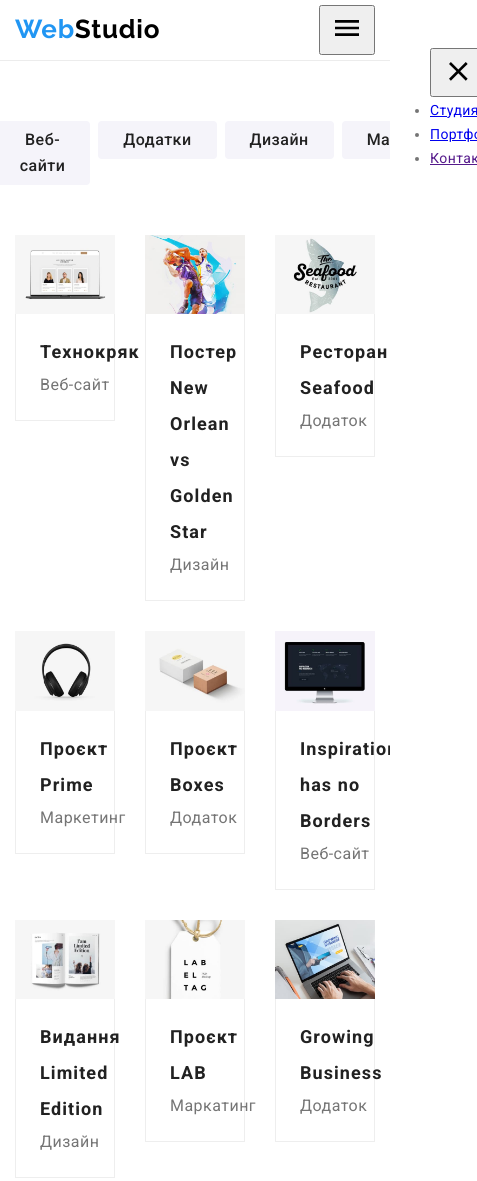
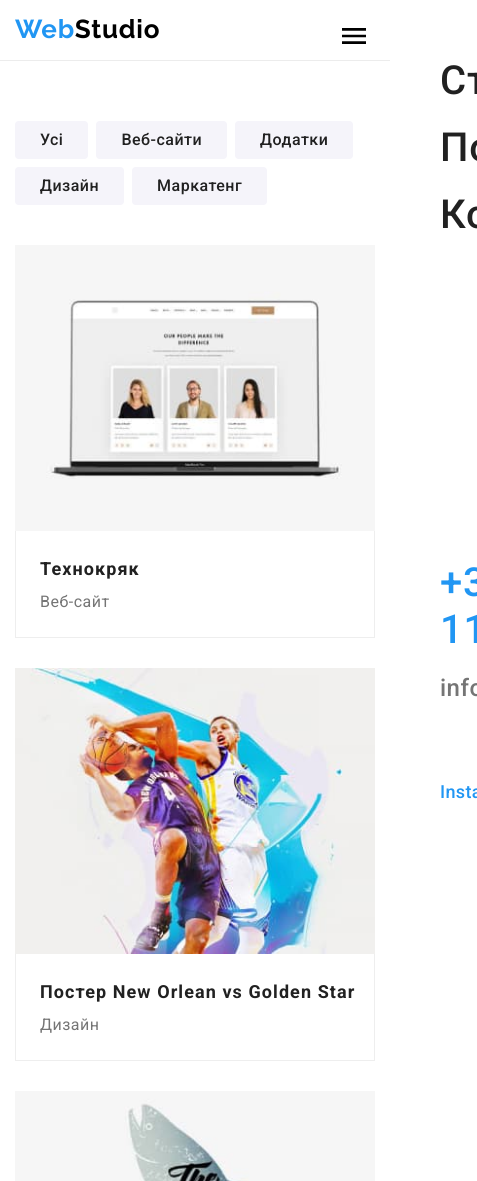
Before and after one commit to BohdanHubin/goit-markup-hw-08, a plain HTML site: page portfolio.html in a window 390 px wide. Shown: the top 1181 px of the page, 477 px wide, since content can reach past the window. Drawn offline with nearby package versions, Linux system fonts and the light colour scheme.

Commit message:
добавляет адаптивность на старницу портфолио

```diff
--- a/portfolio.html
+++ b/portfolio.html
@@ -51,11 +51,10 @@
                     </a>
                 </li>
             </ul>
-            <button class="menu-toggle js-open-menu" aria-expanded="false" aria-controls="mobile-menu">
+            <button class="mobile-menu__toggle js-open-menu" aria-expanded="false" aria-controls="mobile-menu">
                 <svg width="40px" height="40px">
                     <use href="./images/symbol-defs.svg#menu"></use>
                 </svg>
-
             </button>
         </div>
     </header>
@@ -86,7 +85,8 @@
                     <li class="portfolio__item" >
                         <a href="" class="portfolio__link">
                             <div class="portfolio__thumb">
-                                <img src="./images/images-portfolio/img1.jpg" alt="Приклад веб-сайту Технокряк" width="370">
+                                <img srcset="./images/images-portfolio/img1.jpg 1x, ./images/images-portfolio/img1@2x.jpeg 2x"
+                                 src="./images/images-portfolio/img1.jpg" alt="Приклад веб-сайту Технокряк" class="portfolio__photo">
                                 <p class="portfolio__text">
                                     Ресурс пропонує комплексні пропозиції з різним рівнем функціоналу та сервісів. Все це дозволить відвідувачу отримати
                                     вичерпні відомості про компанію чи приватну особу.
@@ -107,7 +107,8 @@
                     <li class="portfolio__item" >
                         <a href="" class="portfolio__link">
                             <div class="portfolio__thumb">
-                                <img src="./images/images-portfolio/img2.jpg" alt="Постер до баскетбольного матчу" width="370">
+                                <img srcset="./images/images-portfolio/img2.jpg 1x, ./images/images-portfolio/img2@2x.jpeg 2x"
+                                 src="./images/images-portfolio/img2.jpg" alt="Постер до баскетбольного матчу"  class="portfolio__photo">
                                 <p class="portfolio__text">
                                     Ресурс пропонує комплексні пропозиції з різним рівнем функціоналу та сервісів. Все це дозволить відвідувачу отримати
                                     вичерпні відомості про компанію чи приватну особу.
@@ -128,7 +129,8 @@
                     <li class="portfolio__item" >
                         <a href="" class="portfolio__link">
                             <div class="portfolio__thumb">
-                                <img src="./images/images-portfolio/img3.jpg" alt="Додаток ресторану морської кухні" width="370">
+                                <img srcset="./images/images-portfolio/img3.jpg 1x, ./images/images-portfolio/img3@2x.jpeg 2x"
+                                 src="./images/images-portfolio/img3.jpg" alt="Додаток ресторану морської кухні"  class="portfolio__photo">
                                 <p class="portfolio__text">
                                     Ресурс пропонує комплексні пропозиції з різним рівнем функціоналу та сервісів. Все це дозволить відвідувачу отримати
                                     вичерпні відомості про компанію чи приватну особу.
@@ -149,7 +151,8 @@
                     <li class="portfolio__item" >
                         <a href="" class="portfolio__link">
                             <div class="portfolio__thumb">
-                                <img src="./images/images-portfolio/img4.jpg" alt="Приклад маркетингового проєкту" width="370">
+                                <img srcset="./images/images-portfolio/img4.jpg 1x, ./images/images-portfolio/img4@2x.jpeg 2x"
+                                 src="./images/images-portfolio/img4.jpg" alt="Приклад маркетингового проєкту" class="portfolio__photo">
                                 <p class="portfolio__text">
                                     Ресурс пропонує комплексні пропозиції з різним рівнем функціоналу та сервісів. Все це дозволить відвідувачу отримати
                                     вичерпні відомості про компанію чи приватну особу.
@@ -170,7 +173,8 @@
                     <li class="portfolio__item" >
                         <a href="" class="portfolio__link">
                             <div class="portfolio__thumb">
-                                <img src="./images/images-portfolio/img5.jpg" alt="Додаток служби пакування" width="370">
+                                <img srcset="./images/images-portfolio/img5.jpg 1x, ./images/images-portfolio/img5@2x.jpeg 2x"
+                                 src="./images/images-portfolio/img5.jpg" alt="Додаток служби пакування"  class="portfolio__photo">
                                 <p class="portfolio__text">
                                     Ресурс пропонує комплексні пропозиції з різним рівнем функціоналу та сервісів. Все це дозволить відвідувачу отримати
                                     вичерпні відомості про компанію чи приватну особу.
@@ -191,7 +195,8 @@
                     <li class="portfolio__item" >
                         <a href="" class="portfolio__link">
                             <div class="portfolio__thumb">
-                                <img src="./images/images-portfolio/img6.jpg" alt="Приклад веб-сайту" width="370">
+                                <img srcset="./images/images-portfolio/img6.jpg 1x, ./images/images-portfolio/img6@2x.jpeg 2x"
+                                 src="./images/images-portfolio/img6.jpg" alt="Приклад веб-сайту"  class="portfolio__photo">
                                 <p class="portfolio__text">
                                     Ресурс пропонує комплексні пропозиції з різним рівнем функціоналу та сервісів. Все це дозволить відвідувачу отримати
                                     вичерпні відомості про компанію чи приватну особу.
@@ -213,7 +218,8 @@
                     <li class="portfolio__item" >
                         <a href="" class="portfolio__link">
                             <div class="portfolio__thumb">
-                                <img src="./images/images-portfolio/img7.jpg" alt="Дизайн для друкованного видання" width="370">
+                                <img srcset="./images/images-portfolio/img7.jpg 1x, ./images/images-portfolio/img7@2x.jpeg 2x"
+                                 src="./images/images-portfolio/img7.jpg" alt="Дизайн для друкованного видання" class="portfolio__photo">
                                 <p class="portfolio__text">
                                     Ресурс пропонує комплексні пропозиції з різним рівнем функціоналу та сервісів. Все це дозволить відвідувачу отримати
                                     вичерпні відомості про компанію чи приватну особу.
@@ -235,7 +241,8 @@
                     <li class="portfolio__item" >
                         <a href="" class="portfolio__link">
                             <div class="portfolio__thumb">
-                                <img src="./images/images-portfolio/img8.jpg" alt="Приклад маркетингового проєкту" width="370">
+                                <img srcset="./images/images-portfolio/img8.jpg 1x, ./images/images-portfolio/img8@2x.jpeg 2x"
+                                 src="./images/images-portfolio/img8.jpg" alt="Приклад маркетингового проєкту"  class="portfolio__photo">
                                 <p class="portfolio__text">
                                     Ресурс пропонує комплексні пропозиції з різним рівнем функціоналу та сервісів. Все це дозволить відвідувачу отримати
                                     вичерпні відомості про компанію чи приватну особу.
@@ -257,7 +264,8 @@
                     <li class="portfolio__item" >
                         <a href="" class="portfolio__link">
                             <div class="portfolio__thumb">
-                                <img src="./images/images-portfolio/img9.jpg" alt="Додаток для ведення бізнесу" width="370">
+                                <img srcset="./images/images-portfolio/img9.jpg 1x, ./images/images-portfolio/img9@2x.jpeg 2x"
+                                 src="./images/images-portfolio/img9.jpg" alt="Додаток для ведення бізнесу" class="portfolio__photo">
                                 <p class="portfolio__text">
                                     Ресурс пропонує комплексні пропозиції з різним рівнем функціоналу та сервісів. Все це дозволить відвідувачу отримати
                                     вичерпні відомості про компанію чи приватну особу.
@@ -281,8 +289,10 @@
     </main>
     <footer class="footer">
         <div class="container footer-position">
-            <div>
-                <a href="./index.html" class="logo footer__logo">Web<span class="logo__text--inversion">Studio</span></a>
+            <div class="footer-position__tablet">
+                <div class="footer-contact">
+                    <a href="./index.html" class="logo footer__logo">Web<span
+                            class="logo__text--inversion">Studio</span></a>
                     <address>
                         <ul class="footer-contact__list">
                             <li class="footer-contact__item">
@@ -302,7 +312,7 @@
                 </div>
                 <div class="footer-socialmedia">
                     <p class="sm__title">Приєднуйтесь</p>
-                <ul class="sm__list sm__list--geometry">
+                    <ul class="sm__list">
                         <li class="sm-item">
                             <a class="sm__link sm__link--inversion" href="">
                                 <svg width="20px" height="20px">
@@ -333,6 +343,7 @@
                         </li>
                     </ul>
                 </div>
+            </div>
             <div class="footer-form">
                 <p class="footer-form__title">Підпишіться на розсилку</p>
                 <form name="signup_form" class="form">
@@ -351,17 +362,40 @@
         </div>
     </footer>
     <div class="menu-container js-menu-container" id="mobile-menu">
-        <button class="menu-toggle js-close-menu">
+        <button class="mobile-menu__toggle js-close-menu">
             <svg width="40px" height="40px">
                 <use href="./images/symbol-defs.svg#closemenu"></use>
             </svg>
         </button>
 
-        <ul class="mobile-menu">
-            <li><a href="./index.html" class="link">Студия</a></li>
-            <li><a href="./portfolio.html" class="link">Портфолио</a></li>
-            <li><a href="" class="link">Контакты</a></li>
+        <ul class="mobile-menu__navigation">
+            <li><a href="./index.html" class="mobile-menu__link">Студия</a></li>
+            <li><a href="./portfolio.html" class="mobile-menu__link">Портфолио</a></li>
+            <li><a href="" class="mobile-menu__link">Контакты</a></li>
         </ul>
+        <ul class="mobile-menu__navigation mobile-contact">
+            <li class="mobile-contact__item">
+                <a class="mobile-contact__link" href="tel:+380961111111">+38 096 111 11 11</a>
+            </li>
+            <li class="mobile-contact__item">
+                <a class="mobile-contact__link" href="mailto:info@devstudio.com">info@devstudio.com</a>
+            </li>
+        </ul>
+        <ul class="mobile-menu__navigation mobile-socialmedia">
+            <li>
+                <a class=mobile-socialmedia_link href="">Instagram</a>
+            </li>
+            <li>
+                <a class=mobile-socialmedia_link href="">Twitter</a>
+            </li>
+            <li>
+                <a class=mobile-socialmedia_link href="">Facebook</a>
+            </li>
+            <li>
+                <a class=mobile-socialmedia_link href="">Linkedin</a>
+            </li>
+        </ul>
+
     </div>
     <script src="./js/mobile-menu.js"></script>
 </body>
--- a/sass/component/_buttons.scss
+++ b/sass/component/_buttons.scss
@@ -64,11 +64,19 @@
  }
 
  .portfolio-button__list {
-     display: flex;
-     justify-content: center;
-     list-style: none;
-     padding-bottom: 50px;
-     gap: 8px;
+    display: flex;
+    flex-wrap: wrap;
+    list-style: none;
+    padding-bottom: 40px;
+    gap: 8px;
+
+    @media screen and (min-width:768px) {
+        justify-content: center;
+        padding-bottom: 30px;
+    }
+    @media screen and (min-width:768px) {
+        padding-bottom: 50px;
+        }
  }
 
  .portfolio-button {
--- a/sass/component/_portfolio.scss
+++ b/sass/component/_portfolio.scss
@@ -2,23 +2,36 @@
 
 
 .portfolio__list {
-    display: flex;
-    flex-wrap: wrap;
     list-style: none;
+
+    @media screen and (min-width:768px) {
+        display: flex;
+        flex-wrap: wrap;
+        gap: 30px;
+    }
 }
 
 .portfolio__item {
-    width: calc((100% - 60px) / 3);
-    margin-right: 30px;
-    margin-bottom: 30px;
+
+    @media screen and (max-width:767px) {
+        &:not(:last-child) {
+            margin-bottom: 30px;
+        }
+
+    }
+    @media screen and (min-width:768px) {
+            width: calc((100% - 30px)/2);
+        }
+    @media screen and (min-width:1200px) {
+        width: calc((100% - 60px)/3);
+    }
+
 }
 
-.portfolio__item:nth-child(3n) {
-    margin-right: 0;
-}
-
-.portfolio__item:nth-last-child(-n+3) {
-    margin-bottom: 0;
+.portfolio__photo {
+    @media screen and (max-width: 767px) {
+        width: 480px;
+    }
 }
 
 .portfolio__link {
@@ -39,7 +52,9 @@
 }
 
 .portfolio__meta {
-    padding: 20px 0 20px 24px;
+    padding-top: 20px;
+    padding-left: 24px;
+    padding-bottom: 20px;
     border-left: 1px solid var(--cards-border);
     border-right: 1px solid var(--cards-border);
     border-bottom: 1px solid var(--cards-border);
```
Also changed, not shown: css/main.css, css/main.min.css, images/images-portfolio/img1@2x.jpeg (added), images/images-portfolio/img2@2x.jpeg (added), images/images-portfolio/img3@2x.jpeg (added), images/images-portfolio/img4@2x.jpeg (added), images/images-portfolio/img5@2x.jpeg (added), images/images-portfolio/img6@2x.jpeg (added), images/images-portfolio/img7@2x.jpeg (added), images/images-portfolio/img8@2x.jpeg (added), images/images-portfolio/img9@2x.jpeg (added), 3 other files. Lines whose indentation alone changed are shown as unchanged.
